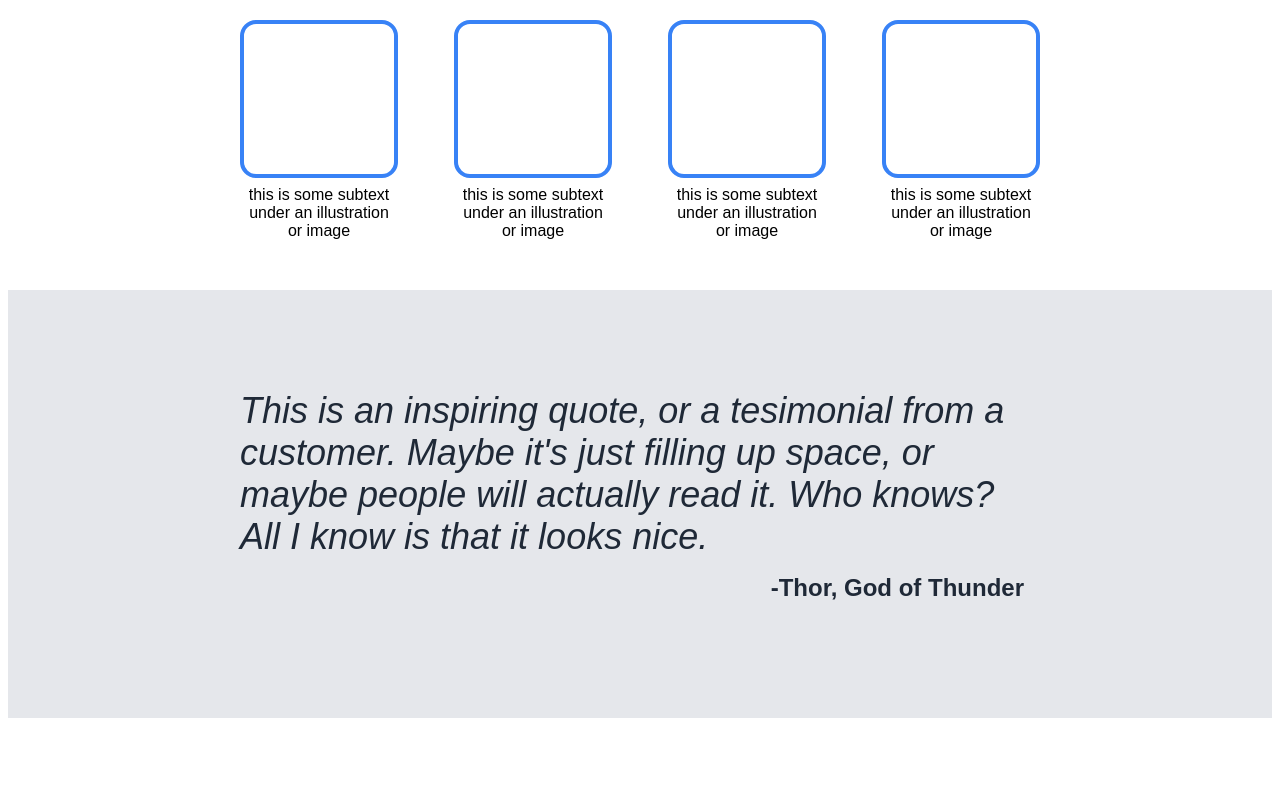
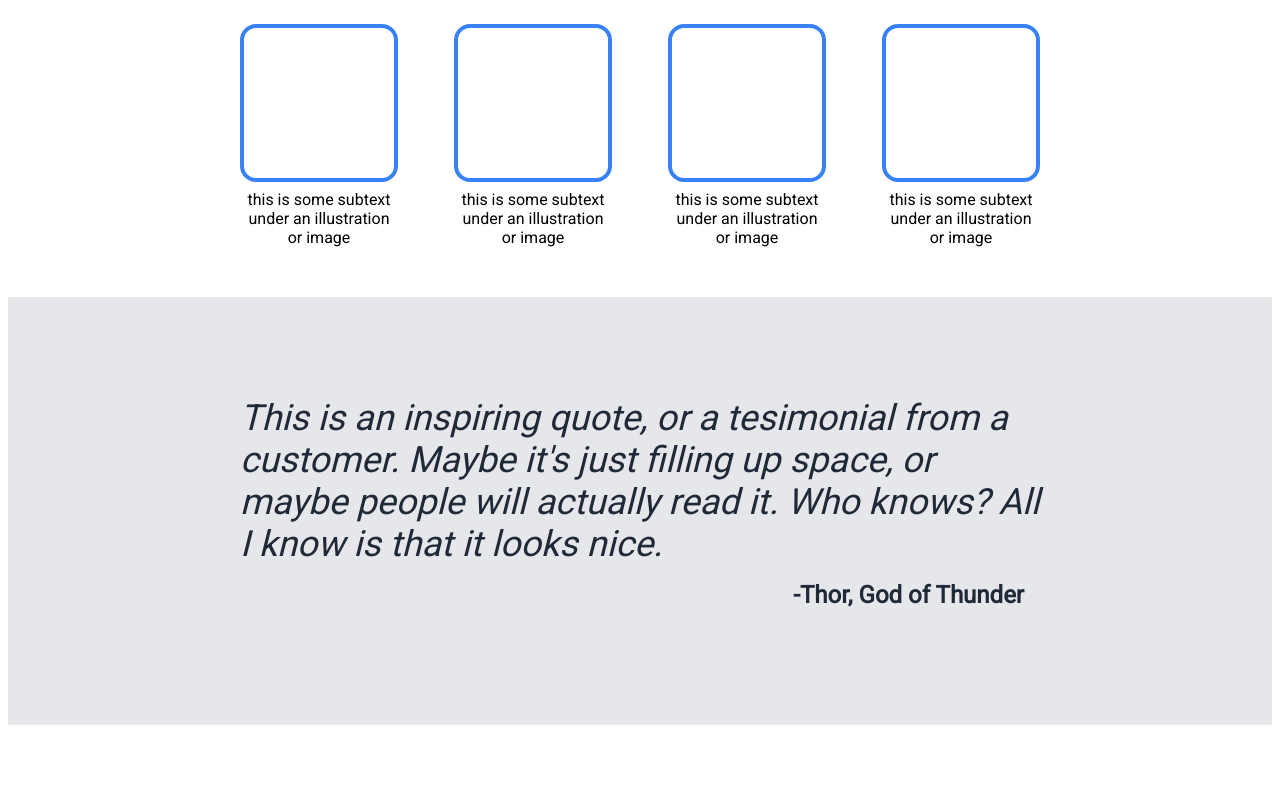
Before and after one commit to imattinger/odin-landing-page, a plain HTML site: page index.html in a window 1280 px wide. Shown: the part 598-1388 px from the top of the page. Drawn offline with Linux system fonts and the light colour scheme.

Commit message:
Change font to Roboto

```diff
--- a/style.css
+++ b/style.css
@@ -1,5 +1,7 @@
+@import url('https://fonts.googleapis.com/css?family=Roboto');
+
 * {
-    font-family: sans-serif;
+    font-family: Roboto, sans-serif;
 }
 
 .dark {
```
